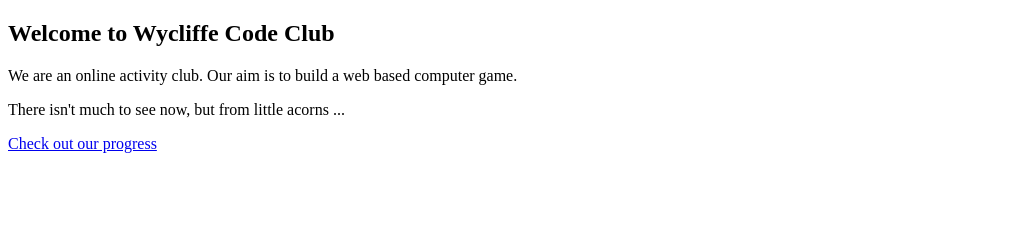
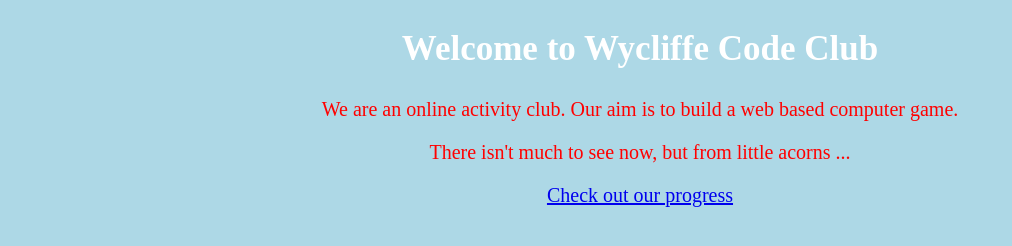
Before and after one commit to wycliffe-college/adventure-game, a plain HTML site: page index.html in a window 1280 px wide. Shown: the whole page, without its empty margins (0-1012 px from the left). Drawn offline with Linux system fonts and the light colour scheme.

Commit message:
adding Style sheetto site 1st attempt

```diff
--- a/index.html
+++ b/index.html
@@ -1,6 +1,7 @@
 <!DOCTYPE html>
 <html lang="en">
 <head>
+    <link rel="stylesheet" type="text/css" href="Style1.css">
     <meta charset="UTF-8">
     <title>Wycliffe Code Club</title>
 </head>
```
